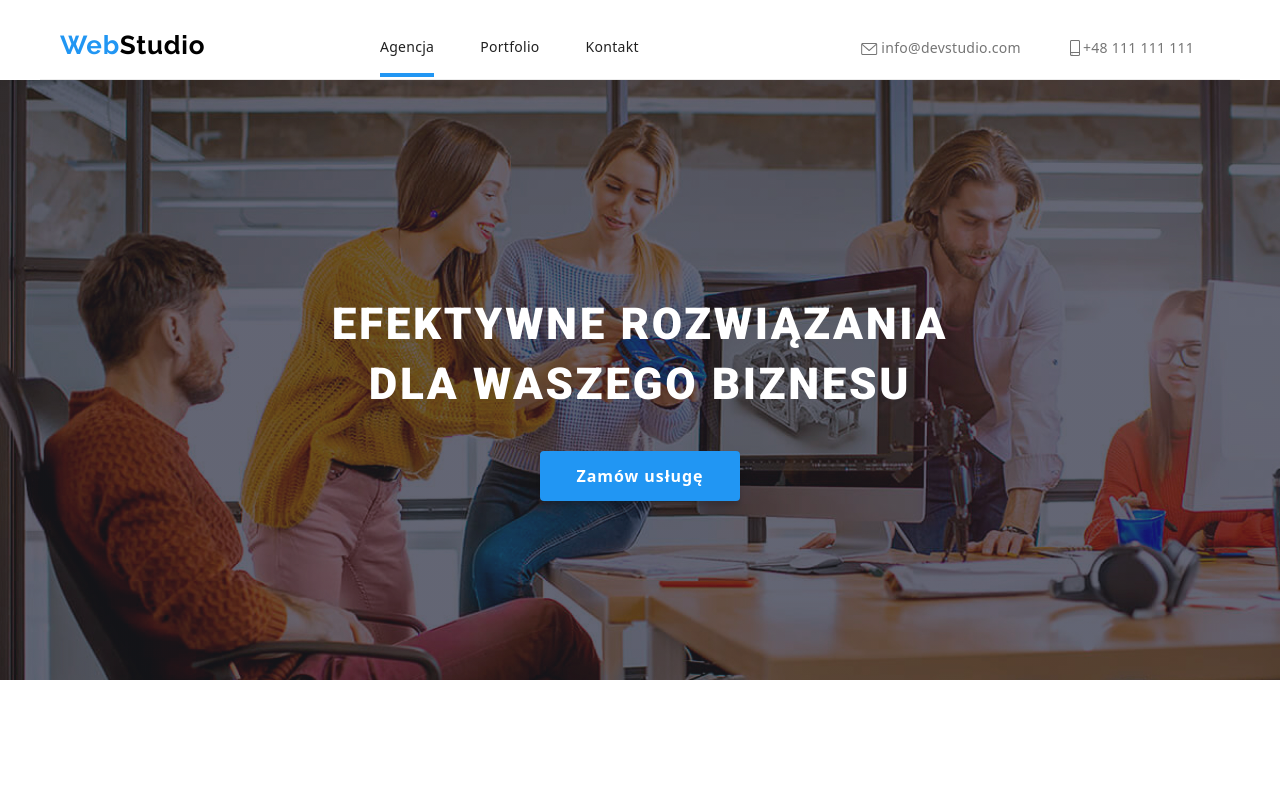
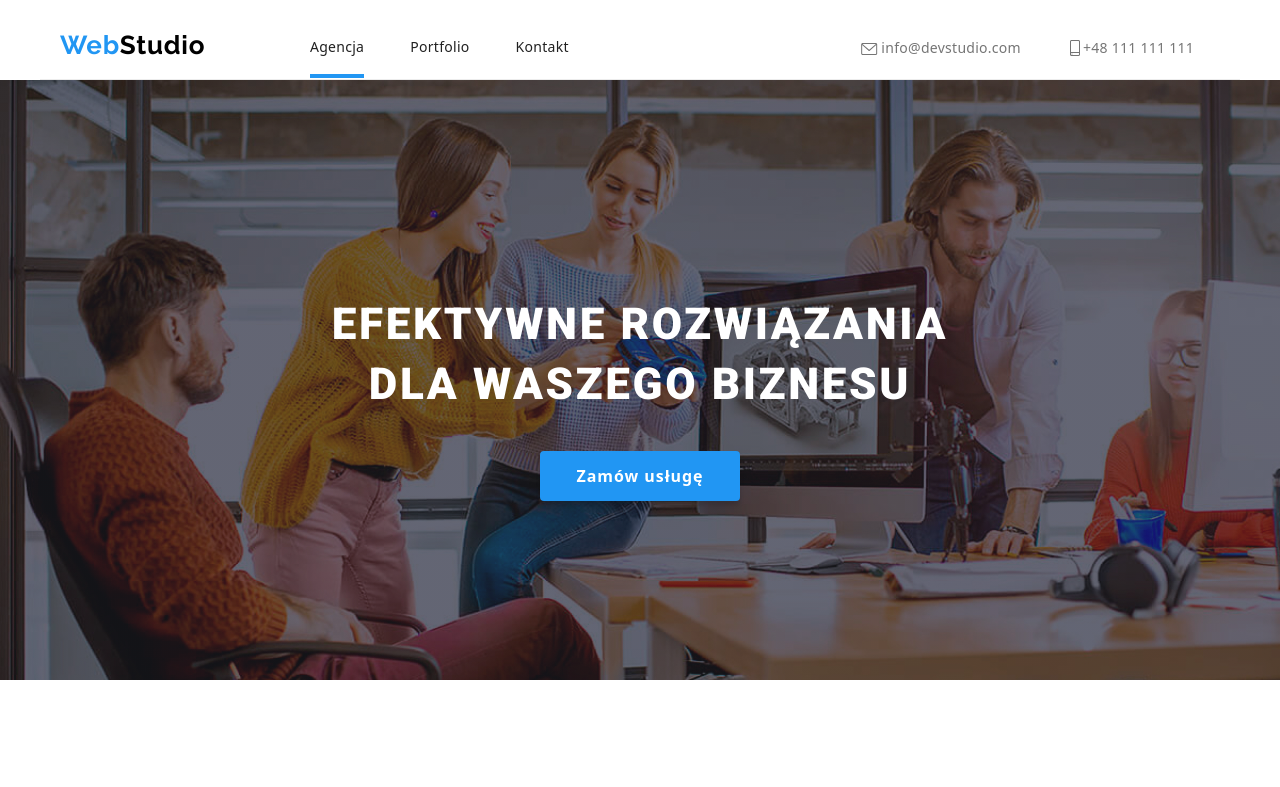
Before and after one commit to Dominika-Kuros/goit-markup-hw-08, a website: page index.html in a window 1280 px wide. Shown: the top 787 px of the page. Drawn offline with nearby package versions, Linux system fonts and the light colour scheme.

Commit message:
ósma praca

```diff
--- a/sass/components/_header.scss
+++ b/sass/components/_header.scss
@@ -80,14 +80,14 @@
       justify-content: center;
       gap: 60px;
       left: 200px;
-      top: 19px;
+      top: 18px;
       position: absolute;
     }
     @media screen and (min-width: 1200px) {
       justify-content: space-between;
       gap: 46px;
       max-width: 254px;
-      left: 300px;
+      left: 230px;
       top: 18px;
       position: absolute;
     }
@@ -100,7 +100,7 @@
         width: 53px;
         height: 4px;
         background-color: var(--primary-color);
-        margin-top: 39px;
+        margin-top: 40px;
         left: 0;
         width: 100%;
       }
```
Also changed, not shown: css/main.min.css.
